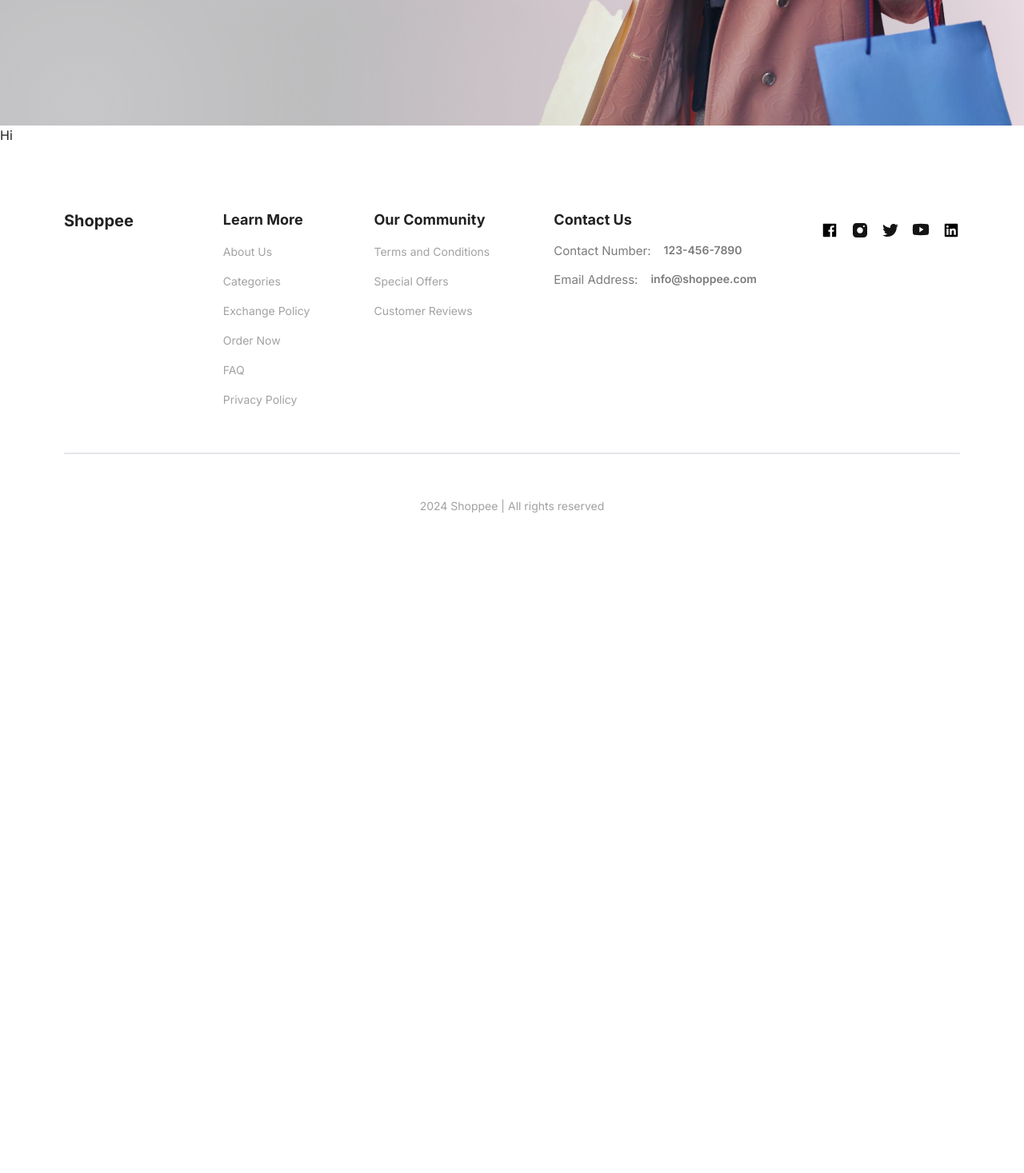
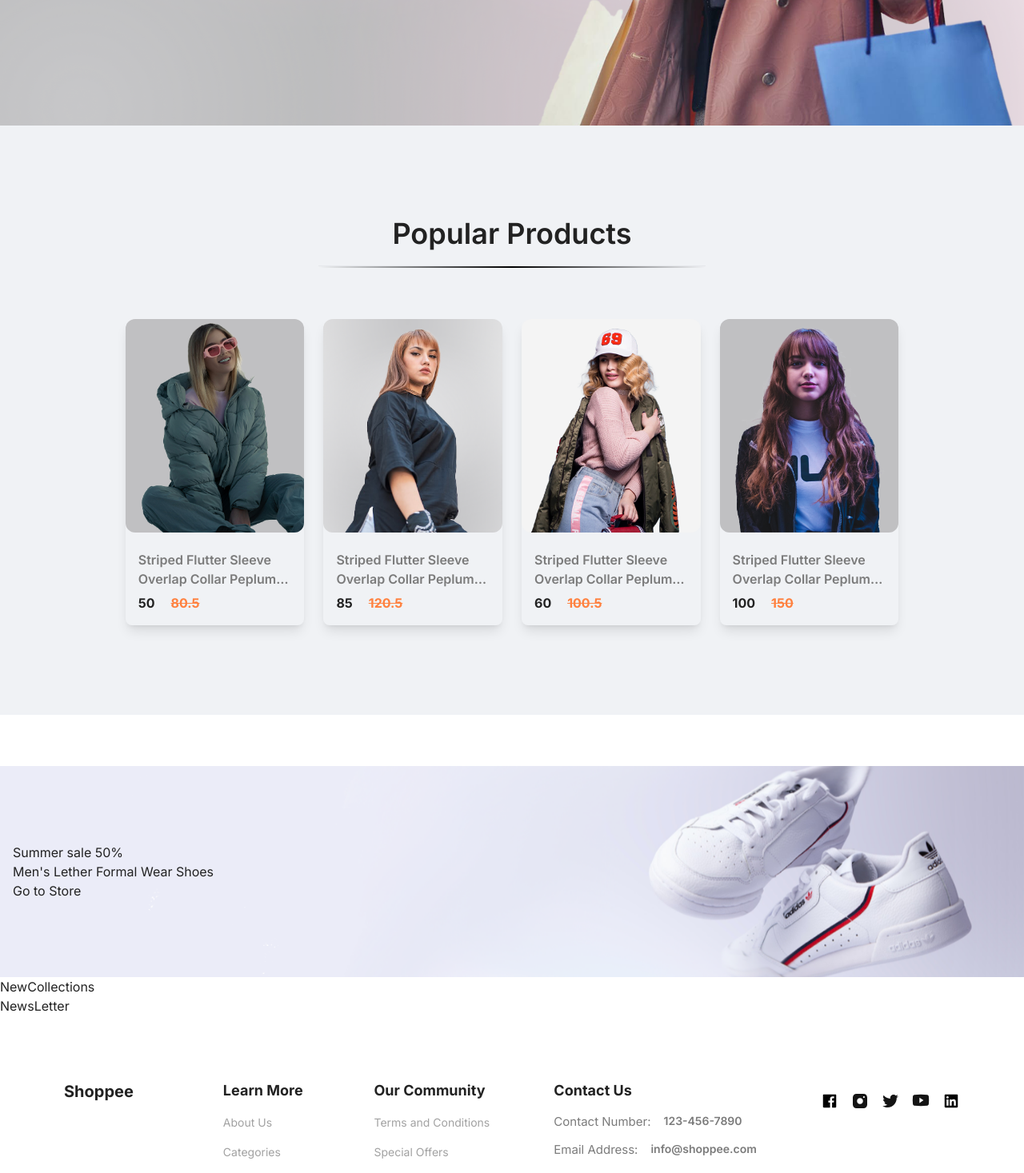
Before and after one commit to armahah23/ecommercesite, a React (Vite) app in the folder frontend/: page / in a window 1280 px wide. Shown: the part 643-2110 px from the top of the page at 80% size. Before the commit the page ends 1381 px from the top, so only its background shows below. Built offline with nearby package versions, Linux system fonts and the light colour scheme; a web font is replaced by a local one.

Commit message:
Add new components for collections, newsletter, and offers; update Home page to include them; implement Item component for displaying popular products

```diff
--- /dev/null
+++ b/frontend/src/components/Item.jsx
@@ -0,0 +1,31 @@
+import { Link } from "react-router-dom";
+import { FaSearch } from "react-icons/fa";
+
+function Item({ id, name, image, new_price, old_price }) {
+  return (
+    <div className="rounded-lg owerflow-hidden shadow-lg">
+      <div className="relative rounded-xl flexCenter group overflow-hidden transition-all duration-100">
+        <Link
+          to={`product/${id}`}
+          className="h-12 w-12 bg-white rounded-full flexCenter absolute top-1/2 bottom-1/2 !py-2 z-20 scale-0 group-hover:scale-100 tranisition-all duration-700"
+        >
+          <FaSearch className="hover:rotate-90 hover:scale-125 transition-all duration-200" />
+        </Link>
+        <img
+          src={image}
+          alt="productImage"
+          className="w-full block object-cover group-hover:scale-110 transition-all duration-1000"
+        />
+      </div>
+      <div className="p-4 overflow-hidden">
+        <h4 className="my-[6px] medium-16 line-clamp-2 text-gray-30">{name}</h4>
+        <div className="flex gap-5">
+          <div className="bold-16">{new_price}</div>
+          <div className="text-secondary bold-16 line-through">{old_price}</div>
+        </div>
+      </div>
+    </div>
+  );
+}
+
+export default Item;
--- /dev/null
+++ b/frontend/src/components/NewCollections.jsx
@@ -0,0 +1,11 @@
+
+
+function NewCollections() {
+  return (
+    <div>
+      NewCollections
+    </div>
+  )
+}
+
+export default NewCollections
--- /dev/null
+++ b/frontend/src/components/NewsLetter.jsx
@@ -0,0 +1,11 @@
+
+
+function NewsLetter() {
+  return (
+    <div>
+      NewsLetter
+    </div>
+  )
+}
+
+export default NewsLetter
--- /dev/null
+++ b/frontend/src/components/Offer.jsx
@@ -0,0 +1,15 @@
+
+
+function Offer() {
+  return (
+    <section className="bg-banneroffer bg-cover bg-center w-full px-4 py-24 mt-16">
+        <div>
+            <h2>Summer sale 50%</h2>
+            <h3>Men's Lether Formal Wear Shoes</h3>
+            <button>Go to Store</button>
+        </div>
+    </section>
+  )
+}
+
+export default Offer
--- a/frontend/src/components/Popular.jsx
+++ b/frontend/src/components/Popular.jsx
@@ -1,11 +1,30 @@
+import getDefaultData from "../assets/data";
+import Item from "./Item";
 
+const { popular } = getDefaultData();
 
 function Popular() {
   return (
-    <div>
-      Hi
-    </div>
-  )
+    <section className="bg-primary">
+      <div className="max_padd_container py-12 xl:py-28 xl:w-[88%]">
+        <h3 className="h3 text-center">Popular Products</h3>
+        <hr className="h-[3px] md:w-1/2 mx-auto bg-gradient-to-r from-transparent via-black to-transparent mb-16" />
+        {/* container */}
+        <div className="grid grid-cols-1 xs:grid-cols-2 md:grid-cols-3 lg:grid-cols-4 gap-6">
+          {popular.map((item) => (
+            <Item
+              key={item.id}
+              id={item.id}
+              image={item.image}
+              new_price={item.new_price}
+              old_price={item.old_price}
+              name={item.name}
+            />
+          ))}
+        </div>
+      </div>
+    </section>
+  );
 }
 
-export default Popular
+export default Popular;
--- a/frontend/src/pages/Home.jsx
+++ b/frontend/src/pages/Home.jsx
@@ -1,4 +1,7 @@
 import Hero from "../components/Hero"
+import NewCollections from "../components/NewCollections"
+import NewsLetter from "../components/NewsLetter"
+import Offer from "../components/Offer"
 import Popular from "../components/Popular"
 
 
@@ -7,6 +10,9 @@
     <>
       <Hero />
       <Popular />
+      <Offer />
+      <NewCollections />
+      <NewsLetter />
     </>
   )
 }
```
Also changed, not shown: frontend/note.txt.
